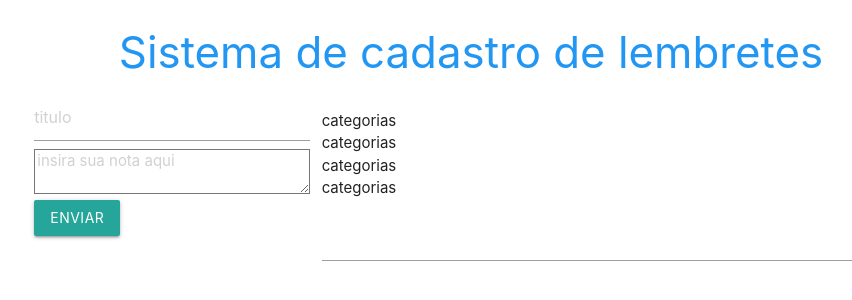
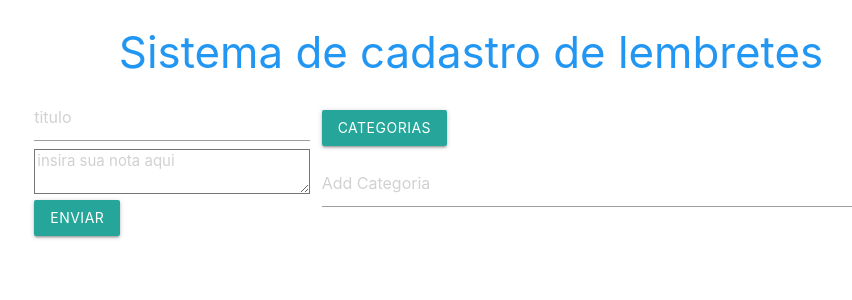
Before and after one commit to RennanDamiaoMoreira/AluraReact, a React (Create React App) app in the folder alura/: page / in a window 1280 px wide. Shown: the top 300 px of the page, without its empty margins (169-1021 px from the left). Built offline with nearby package versions, Linux system fonts and the light colour scheme.

Commit message:
Update ListaDeCategorias.jsx

```diff
--- a/alura/src/components/ListaDeCategorias/ListaDeCategorias.jsx
+++ b/alura/src/components/ListaDeCategorias/ListaDeCategorias.jsx
@@ -1,16 +1,21 @@
 import React, { Component } from "react";
 class ListaDeCategorias extends Component {
+    eventInput(e){
+        if (e.key=="Enter"){
+
+        }
+    }
   state = {};
   render() {
     return (
       <section>
         <ul>
-          <li>categorias</li>
-          <li>categorias</li>
-          <li>categorias</li>
-          <li>categorias</li>
+          <li>
+              <button className="btn">categorias</button>
+              </li>
+
         </ul>
-        <input type="text" name="" id="" />
+        <input type="text" name="" id="" placeholder="Add Categoria " onKeyUp={this.eventInput.bind(this)} />
       </section>
     );
   }
```
